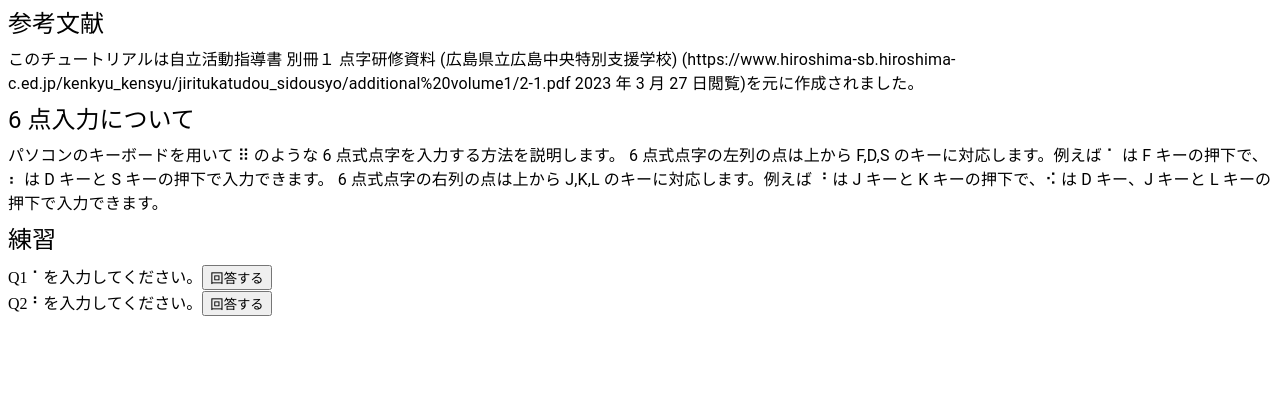
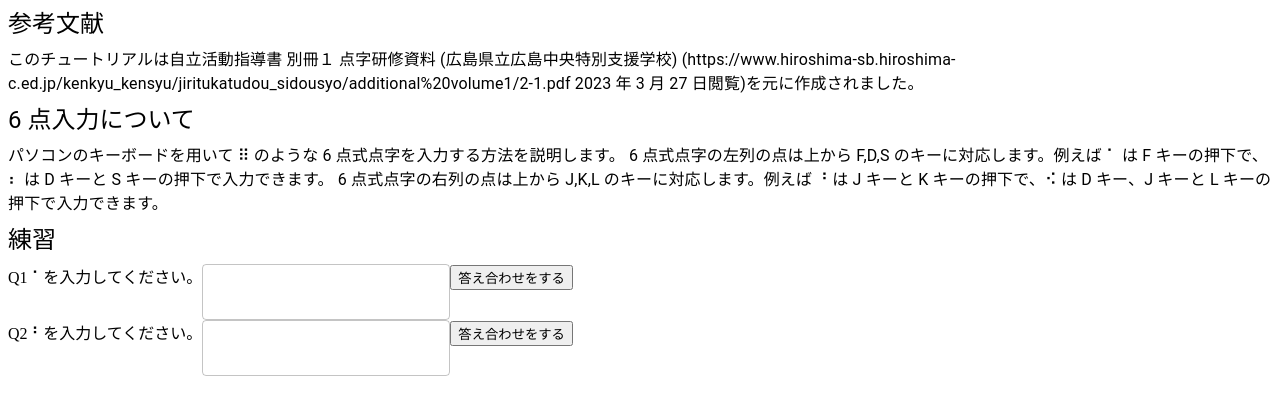
Before and after one commit to ut-code/dot-tutor, a Next.js app: page /keyboard/tutorial/1_braille_6dots in a window 1280 px wide. Shown: the top 414 px of the page. Built offline with nearby package versions, Linux system fonts and the light colour scheme.

Commit message:
チュートリアル修正

```diff
--- a/src/components/PracticeField.tsx
+++ b/src/components/PracticeField.tsx
@@ -1,5 +1,6 @@
 import React, { useState } from "react";
 import useTypedBrailleStrings from "./useTypedBrailleStrings";
+import { TextField } from "@mui/material";
 
 export default function PracticeField({
   question,
@@ -8,34 +9,34 @@ export default function PracticeField({
   question: String;
   answer: String;
 }): JSX.Element {
-  const [typedBrailleStrings] = useTypedBrailleStrings();
-  const [answering, setAnswering] = useState<number>(0);
-  const [correctOrNot, setCorrectOrNot] = useState<String>("不正解");
-  const clickedAnswer = () => setAnswering(1);
-  function clickedCheck(typedBrailleStrings: String, answer: String): void {
+  const [typedBrailleStrings, setTypedBrailleStrings] =
+    useTypedBrailleStrings();
+  const [answered, setAnswered] = useState<boolean>(false);
+  const [correctOrNot, setCorrectOrNot] = useState<String>("不正解です。");
+  function clickedAnswered(typedBrailleStrings: String, answer: String): void {
     if (typedBrailleStrings === answer) {
-      setCorrectOrNot("正解");
+      setCorrectOrNot("正解です！");
     }
-    setAnswering(2);
+    setAnswered(true);
   }
-  if (answering === 0) {
+  if (answered === false) {
     return (
       <>
         <div>
           {question}
-          <button onClick={clickedAnswer}>回答する</button>
-        </div>
-      </>
-    );
-  } else if (answering === 1) {
-    return (
-      <>
-        <div>
-          {question}
-          <button onClick={() => clickedCheck(typedBrailleStrings, answer)}>
+          <TextField
+            variant="outlined"
+            value={typedBrailleStrings}
+            onKeyDown={(e) => {
+              setTypedBrailleStrings(e);
+            }}
+            onKeyUp={(e) => {
+              setTypedBrailleStrings(e);
+            }}
+          />
+          <button onClick={() => clickedAnswered(typedBrailleStrings, answer)}>
             答え合わせをする
           </button>
-          <p>{typedBrailleStrings}</p>
         </div>
       </>
     );
@@ -44,8 +45,8 @@ export default function PracticeField({
       <>
         <div>
           <p>
-            {" "}
             {correctOrNot}
+            {"答えは"}
             {answer}
           </p>
         </div>
--- a/src/pages/keyboard/tutorial/1_braille_6dots.mdx
+++ b/src/pages/keyboard/tutorial/1_braille_6dots.mdx
@@ -12,5 +12,5 @@ import PracticeField from "../../../components/PracticeField";
 
 ### 練習
 
-<PracticeField question="Q1 ⠁を入力してください。" answer="⠀⠁" />
-<PracticeField question="Q2 ⠃を入力してください。" answer="⠀⠃" />
+<PracticeField question="Q1 ⠁を入力してください。" answer="⠁" />
+<PracticeField question="Q2 ⠃を入力してください。" answer="⠃" />
```
